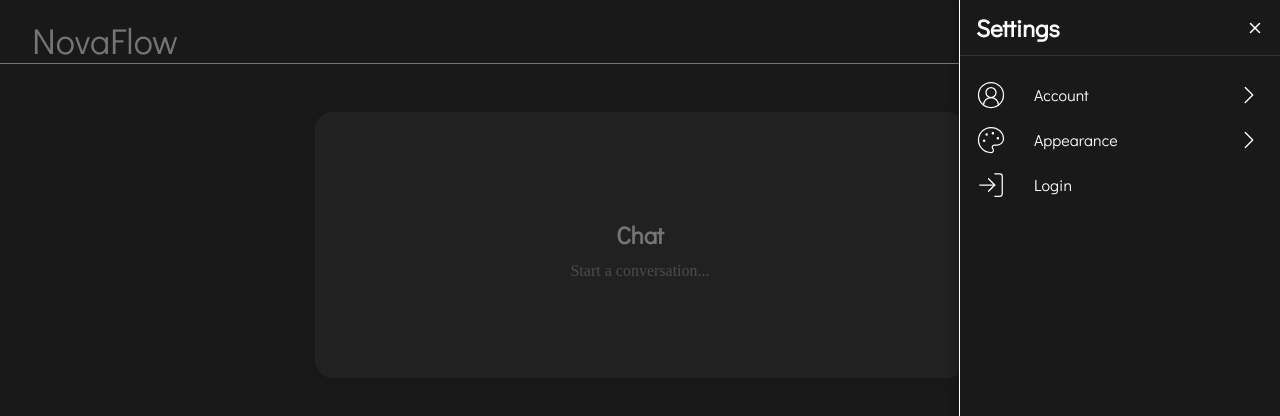
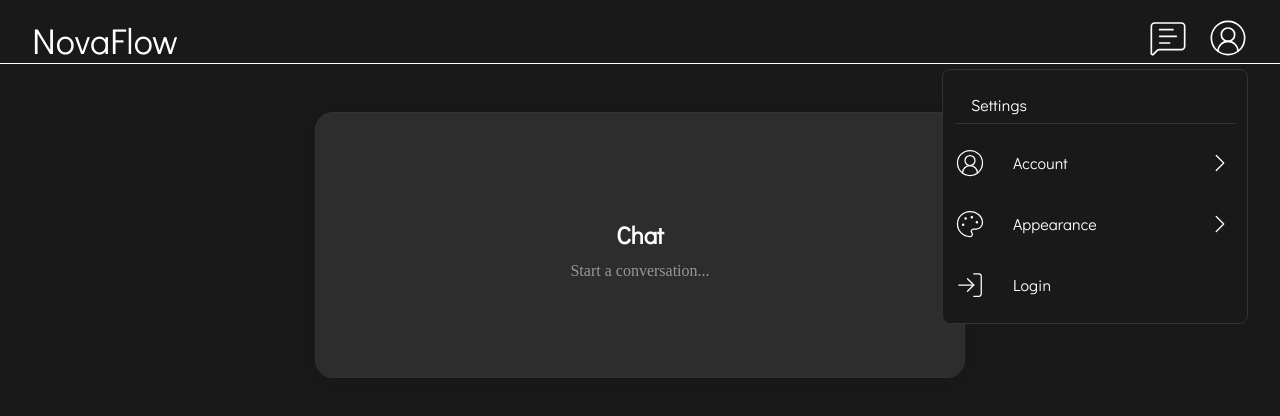
Before and after one commit to StiffMedal30/NovaFlow, a React (Vite) app: page / in a window 1280 px wide. Both pictures are taken after a click on the button 1228 px from the left and 39 px from the top of the page. Shown: the top 416 px of the page. Built offline with nearby package versions, Linux system fonts and the light colour scheme.

Commit message:
Refactor (Sidebar) : convert sidebar to a drop down menu

```diff
--- a/src/components/header.tsx
+++ b/src/components/header.tsx
@@ -1,14 +1,12 @@
 import { useTheme } from "../context/ThemeContext"
-import React from "react"
 import { CircleUserRound, MessageSquareText } from "lucide-react"
-import { Sidebar } from "./ui/sidebar"
+import { SettingsDropdown } from "./ui/settings-dropdown"
 //@ts-ignore
 import GlobalStyles from "../app/GlobalStyles"
 
 export function Header() {
   const { currentTheme } = useTheme()
   const styles = GlobalStyles(currentTheme)
-  const [sidebarOpen, setSidebarOpen] = React.useState(false)
   return (
     <>
       <header
@@ -61,9 +59,9 @@ export function Header() {
               }}
             />
           </button>
-          {/* Sidebar Button */}
+          {/* Settings Dropdown */}
+          <SettingsDropdown>
             <button
-            onClick={() => setSidebarOpen(true)}
               style={{
                 background: "none",
                 border: "none",
@@ -71,6 +69,7 @@ export function Header() {
                 cursor: "pointer",
                 display: "flex",
                 alignItems: "center",
+                outline: "none",
               }}
             >
               <CircleUserRound
@@ -82,9 +81,9 @@ export function Header() {
                 }}
               />
             </button>
+          </SettingsDropdown>
         </div>
       </header>
-      <Sidebar open={sidebarOpen} onClose={() => setSidebarOpen(false)} />
     </>
   )
 }
--- /dev/null
+++ b/src/components/ui/settings-dropdown.tsx
@@ -0,0 +1,69 @@
+import React from "react";
+import { useTheme } from "../../context/ThemeContext";
+import AccountSettings from "../settingsItems/AccountSettings";
+import AppearanceSettings from "../settingsItems/AppearanceSettings";
+import LoginStateButton from "../settingsItems/LoginStateButton";
+import {
+  DropdownMenu,
+  DropdownMenuContent,
+  DropdownMenuTrigger,
+} from "./dropdown-menu";
+//@ts-ignore
+import GlobalStyles from "../../app/GlobalStyles";
+
+interface SettingsDropdownProps {
+  children: React.ReactNode;
+}
+
+export function SettingsDropdown({ children }: SettingsDropdownProps) {
+  const { currentTheme } = useTheme();
+  const styles = GlobalStyles(currentTheme);
+
+  return (
+    <DropdownMenu>
+      <DropdownMenuTrigger asChild>
+        {children}
+      </DropdownMenuTrigger>
+      <DropdownMenuContent
+        align="end"
+        sideOffset={8}
+        style={{
+          width: "280px",
+          maxHeight: "400px",
+          background: currentTheme.colors.background,
+          border: `1px solid ${currentTheme.colors.border}`,
+          borderRadius: "8px",
+          padding: "12px",
+          color: currentTheme.colors.text,
+        }}
+      >
+        {/* Menu Header */}
+        <div
+          style={{
+            ...styles.settingsItem,
+            marginBottom: "12px",
+            paddingBottom: "8px",
+            borderBottom: `1px solid ${currentTheme.colors.border}`,
+          }}
+        >
+          Settings
+        </div>
+
+        {/* Menu Items */}
+        <div style={{ display: "flex", flexDirection: "column", gap: "8px" }}>
+          <div style={{ padding: "4px 0" }}>
+            <AccountSettings />
+          </div>
+          <div style={{ padding: "4px 0" }}>
+
+            <AppearanceSettings />
+          </div>
+          <div style={{ padding: "4px 0" }}>
+
+            <LoginStateButton />
+          </div>
+        </div>
+      </DropdownMenuContent>
+    </DropdownMenu>
+  );
+}
--- a/src/components/ui/sidebar.tsx
+++ /dev/null
@@ -1,87 +0,0 @@
-import GlobalStyles from "../../app/GlobalStyles";
-import { useTheme } from "../../context/ThemeContext";
-import AccountSettings from "../settingsItems/AccountSettings";
-import { X } from "lucide-react";
-import AppearanceSettings from "../settingsItems/AppearanceSettings";
-import LoginStateButton from "../settingsItems/LoginStateButton";
-
-
-export function Sidebar({ open, onClose }: { open: boolean; onClose: () => void }) {
-    const { currentTheme } = useTheme()
-    const styles = GlobalStyles(currentTheme)
-
-  return (
-    <>
-      <div
-        style={{
-          position: "fixed",
-          top: 0,
-          right: 0,
-          height: "100vh",
-          width: "320px",
-          background: currentTheme.colors.background,
-          boxShadow: "-2px 0 8px rgba(0,0,0,0.2)",
-          zIndex: 100,
-          transform: open ? "translateX(0)" : "translateX(100%)",
-          transition: "transform 0.3s cubic-bezier(.4,0,.2,1)",
-          borderLeft: `2px solid ${currentTheme.colors.text}`,
-          borderWidth: 0.5,
-        }}
-      >
-
-        {/* Header section with centered X icon */}
-        <div
-          style={{
-            display: "flex",
-            alignItems: "center",
-            justifyContent: "space-between",
-            padding: "12px 16px",
-            borderBottom: `1px solid ${currentTheme.colors.border}`,
-          }}
-        >
-          <h1 style={{ ...styles.h2, margin: 0 }}>Settings</h1>
-          <button
-            onClick={onClose}
-            style={{
-              background: "none",
-              border: "none",
-              color: currentTheme.colors.text,
-              fontSize: 24,
-              cursor: "pointer",
-              display: "flex",
-              alignItems: "center",
-              justifyContent: "center",
-              padding: 0,
-            }}
-            aria-label="Close sidebar"
-          >
-            <X size={18} />
-          </button>
-        </div>
-        {/* Account settings section */}
-        <div style={{ padding: "16px" }}>
-          <AccountSettings />
-          <AppearanceSettings />
-          <LoginStateButton />
-        </div>
-      </div>
-      {/* Optional overlay */}
-      {open && (
-        <div
-          onClick={onClose}
-          style={{
-            position: "fixed",
-            top: 0,
-            left: 0,
-            width: "100vw",
-            height: "100vh",
-            background: currentTheme.colors.background,
-            opacity: 0.6,
-            zIndex: 99,
-            transition: "background 0.3s",
-          }}
-        />
-      )}
-    </>
-  );
-}
```
Lines whose indentation alone changed are shown as unchanged.
